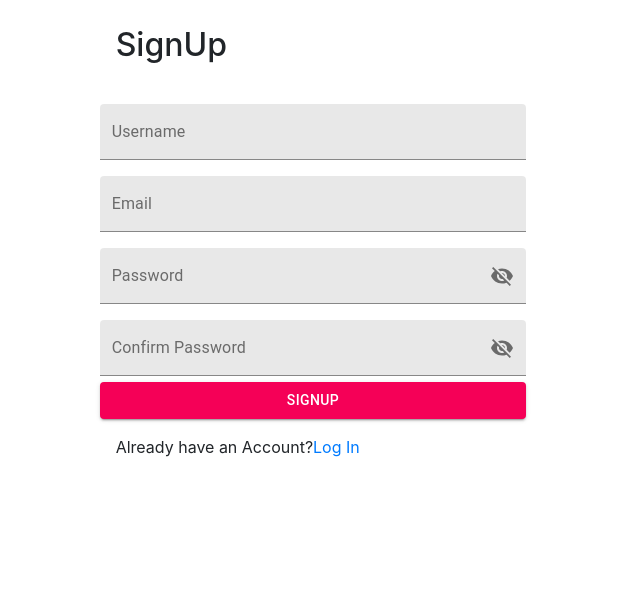
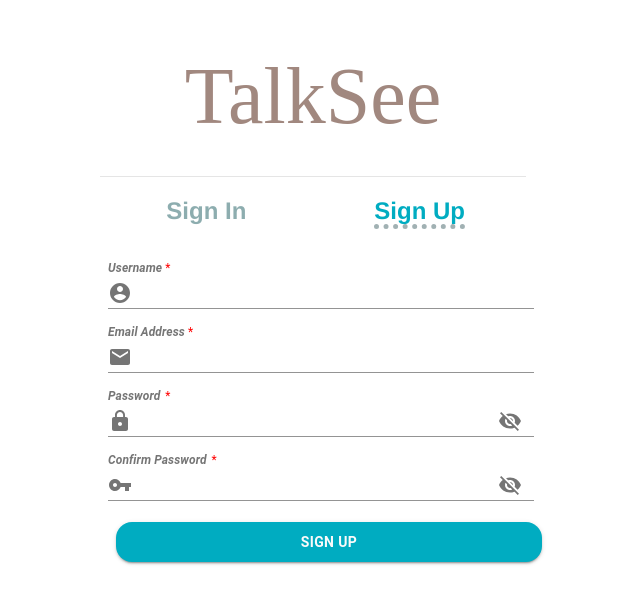
Before and after one commit to Fariha31/TalkSee_ChatApp, a React (Create React App) app in the folder client/: page /signup in a window 1280 px wide. Shown: the top 604 px of the page, without its empty margins (327-967 px from the left). Built offline with nearby package versions, Linux system fonts and the light colour scheme.

Commit message:
2 frontends

```diff
--- a/client/src/components/App.css
+++ b/client/src/components/App.css
@@ -15,24 +15,32 @@
   font-weight: bold;
   text-transform: capitalize;
 }
-/*SignUp Component*/
-.signup-container {
-  height: 100vh;
+
+/*Login+Signup Component*/
+.header {
+  color: #8dadaf;
+  font-size: 1.5rem;
+  font-weight: bold;
+  font-family: Helvetica, sans-serif;
 }
-/*Login Component*/
-.header {
-  color: black;
-  font-size: 2rem;
+.active-header {
+  color: rgb(0, 172, 193);
+  font-weight: bold;
+  text-decoration: none;
+  border-bottom: 5px dotted #a1b1b3;
+  font-size: 1.5rem;
   font-weight: bold;
   font-family: Helvetica, sans-serif;
 }
 .header:hover {
+  text-decoration: none;
+  color: #8dadaf;
+}
+.active-header:hover {
+  text-decoration: none;
   color: rgb(0, 172, 193);
-  font-weight: bold;
-  font-size: 2rem;
-  font-family: Helvetica, sans-serif;
-  text-decoration: none;
 }
+
 .loginbtn:focus {
   outline: none !important;
 }
--- a/client/src/components/LogIn.js
+++ b/client/src/components/LogIn.js
@@ -1,17 +1,23 @@
 import React, { useState, useEffect } from "react";
 import { makeStyles } from "@material-ui/core/styles";
+import clsx from 'clsx';
 import {
   TextField,
   Grid,
   Button,
+  FormControl,
+  Input,
+  InputAdornment,
   FormControlLabel,
-  InputAdornment,
   Checkbox,
-  Typography
+  Typography,
+  IconButton,
+  InputLabel
 } from "@material-ui/core";
-import { grey, cyan} from '@material-ui/core/colors';
+import { grey, cyan, brown} from '@material-ui/core/colors';
 import EmailIcon from '@material-ui/icons/Email';
-import LockIcon from '@material-ui/icons/Lock';
+import VpnKeyIcon from '@material-ui/icons/VpnKey';
+import { Visibility, VisibilityOff } from "@material-ui/icons";
 import { Link, useHistory } from "react-router-dom";
 import isEmail from "validator/lib/isEmail";
 import isEmpty from "validator/lib/isEmpty";
@@ -21,9 +27,13 @@ import { login } from "../api/auth";
 import { authentication, isAuthenticated } from "../clientStorages.js/auth";
 
 const useStyles = makeStyles((theme) => ({
-   margin: {
+   textField: {
     margin: theme.spacing(2),
   },
+  margin:{
+    margin: theme.spacing(2),
+    marginLeft:"0.9rem",
+  }
 }));
 const LogIn = () => {
   const classes = useStyles();
@@ -43,6 +53,20 @@ const LogIn = () => {
     loading: false,
   });
   const { email, password, errorMessage, loading } = values;
+  const handleChange = (prop) => (event) => {
+    setValues({
+      ...values,
+      [prop]: event.target.value,
+      errorMessage: "",
+    });
+  };
+
+  const handleClickShowPassword = () => {
+    setValues({ ...values, showPassword: !values.showPassword });
+  };
+   const handleMouseDownPassword = (event) => {
+    event.preventDefault();
+  };
   const handleTextChange = (evt) => {
     setValues({
       ...values,
@@ -81,32 +105,40 @@ const LogIn = () => {
     }
   };
   const LogInHeader = () => (
-    <Grid container style={{ marginTop: "7rem" ,marginBottom:"2rem"}}>
+    <Grid container >
       <Grid item xs={1} sm={2} xm={5} md={4}></Grid>
       <Grid item xs={10} sm={8} xm={2} md={4}>
-        <Grid container>
-          <Grid item xs={1}></Grid>
-          <Grid item xs={5}>
-            <Link className="header" to="/login">Sign In</Link>
+         <Typography variant="headline" style={{marginBottom:"2rem",
+         marginTop:"3rem",
+         textAlign:"center",
+         fontSize:"5rem",
+         color:brown[300],
+         fontFamily:"Brush Script MT, Brush Script Std, cursive"}}
+          component="h1">TalkSee</Typography>
+        <hr/>
+        <Grid container style={{textAlign:"center"}}>
+          <Grid item xs={6} >
+            <Link className="active-header"  to="/login">Sign In</Link>
           </Grid>
-           <Grid item xs={1}></Grid>
-          <Grid item xs={5}>
+          <Grid item xs={6}>
             <Link className="header" to="/signup">Sign Up</Link>
           </Grid>
 
         </Grid>
-          <hr/>
-           </Grid>
-      <Grid item  xs={1} sm={2} xm={5} md={4}></Grid>
+      </Grid>
+
+    <Grid item  xs={1} sm={2} xm={5} md={4}></Grid>
+
     </Grid>
   );
   const LogInForm = () => (
     <div className="Login-container">
       <Grid container>
-        <Grid item xs={1} sm={2} md={4}></Grid>
-        <Grid item xs={10} sm={8} md={4}>
+        <Grid item xs={1} sm={3} md={4}></Grid>
+        <Grid item xs={10} sm={6} md={4}>
            <TextField
-           className={classes.margin}
+           className={classes.textField}
+           style={{marginTop:"2rem"}}
             label={
               <div>
              <Typography variant="headline" style={{fontWeight:"bold",fontStyle:"italic"  }}> Email Address </Typography>
@@ -127,28 +159,39 @@ const LogIn = () => {
         }}
           />
 
-          <TextField
-        className={classes.margin}
-         label= {
-              <div>
-             <Typography variant="headline" style={{fontWeight:"bold",fontStyle:"italic" }}> Password </Typography>
-             <Typography variant="headline" style={{color:"red"}}>*</Typography>
-                  </div>
-                  }
-            id="password-field"
+         <FormControl className={clsx(classes.margin, classes.textField)} fullWidth>
+         <InputLabel htmlFor="standard-adornment-password">
+             <Typography variant="headline" style={{fontWeight:"bold",fontStyle:"italic"  }}> Password</Typography>
+             <Typography variant="headline" style={{color:"red",marginLeft:"0.4rem"}}>*</Typography>
+         </InputLabel>
+                    <Input
+            id="standard-adornment-password"
+            type={values.showPassword ? 'text' : 'password'}
             name="password"
             value={values.password}
-             type="password"
-            fullWidth
-            onChange={handleTextChange}
-        InputProps={{
-          startAdornment: (
+            onChange={handleChange('password')}
+
+          startAdornment= {
             <InputAdornment position="start">
-             <LockIcon style={{ color: grey[600] }}/>
+             <VpnKeyIcon style={{ color: grey[600] }}/>
             </InputAdornment>
-          ),
-        }}
-         />
+          }
+
+            endAdornment={
+              <InputAdornment position="end">
+                <IconButton
+                  aria-label="toggle password visibility"
+                  onClick={handleClickShowPassword}
+                  onMouseDown={handleMouseDownPassword}
+                >
+                  {values.showPassword ? <Visibility /> : <VisibilityOff />}
+                </IconButton>
+              </InputAdornment>
+            }
+          />
+        </FormControl>
+
+
 
             <Button
              style={{ color: grey[50],
@@ -166,18 +209,18 @@ const LogIn = () => {
             Sign In
           </Button>
 
-          <hr/>
+          <hr style={{ marginLeft:"1rem"}}/>
           <FormControlLabel
           style={{ marginLeft: "0.2rem"}}
           value="end"
           control={<Checkbox color="primary" />}
           label={
-             <Typography variant="headline" style ={{fontSize:"0.9rem"  ,marginRight:"0rem"}} > Forgot Password? </Typography>
+             <Typography variant="headline" style ={{fontSize:"0.9rem"}} > Forgot Password? </Typography>
                   }
           labelPlacement="end"
           />
         </Grid>
-        <Grid item xs={1} sm={2} md={4}></Grid>
+        <Grid item xs={1} sm={3} md={4}></Grid>
       </Grid>
     </div>
   );
--- a/client/src/components/SignUp.js
+++ b/client/src/components/SignUp.js
@@ -1,15 +1,22 @@
 import React, { useState, useEffect } from "react";
+import clsx from 'clsx';
 import {
   TextField,
   Grid,
   Button,
-  FilledInput,
   InputAdornment,
   InputLabel,
   FormControl,
+  Input,
   IconButton,
+  Typography,
 } from "@material-ui/core";
+import EmailIcon from '@material-ui/icons/Email';
+import LockIcon from '@material-ui/icons/Lock';
+import AccountCircleIcon from '@material-ui/icons/AccountCircle';
+import VpnKeyIcon from '@material-ui/icons/VpnKey';
 import { Link, useHistory } from "react-router-dom";
+import { grey, cyan, brown} from '@material-ui/core/colors';
 import isEmail from "validator/lib/isEmail";
 import isEmpty from "validator/lib/isEmpty";
 import equals from "validator/lib/equals";
@@ -21,17 +28,15 @@ import { signup } from "../api/auth";
 import { isAuthenticated } from "../clientStorages.js/auth";
 
 const useStyles = makeStyles((theme) => ({
-  heading: {
-    fontStyle: "cursive",
-    color: "secondary",
-    padding: "1rem",
+
+  textfield: {
+     margin: theme.spacing(1),
   },
-  textfield: {
-    marginTop: theme.spacing(2),
-  },
-  SignUpbtn: {
-    marginTop: "0.4rem",
-  },
+  margin:{
+    margin: theme.spacing(1),
+    marginLeft:"0.5rem",
+  }
+
 }));
 const SignUp = () => {
   const classes = useStyles();
@@ -74,9 +79,7 @@ const SignUp = () => {
   const handleClickShowPassword = () => {
     setValues({ ...values, showPassword: !values.showPassword });
   };
-  const handleClickShowPassword1 = () => {
-    setValues({ ...values, showPassword1: !values.showPassword1 });
-  };
+
   const handleMouseDownPassword = (event) => {
     event.preventDefault();
   };
@@ -129,61 +132,107 @@ const SignUp = () => {
     }
   };
   const SignUpHeader = () => (
-    <Grid container style={{ marginTop: "0.6rem" }}>
-      <Grid item xm={5} md={4}></Grid>
-      <Grid item xm={2} md={4}>
-        <h2 className={classes.heading}>SignUp</h2>
+    <Grid container >
+      <Grid item xs={1} sm={2} xm={5} md={4}></Grid>
+      <Grid item xs={10} sm={8} xm={2} md={4}>
+         <Typography variant="headline" style={{marginBottom:"2rem",
+         marginTop:"3rem",
+         textAlign:"center",
+         fontSize:"5rem",
+         color:brown[300],
+         fontFamily:"Brush Script MT, Brush Script Std, cursive"}}
+          component="h1">TalkSee</Typography>
+        <hr/>
+        <Grid container style={{textAlign:"center"}}>
+          <Grid item xs={6} >
+            <Link className="header"  to="/login">Sign In</Link>
           </Grid>
-      <Grid item xm={5} md={4}></Grid>
+          <Grid item xs={6}>
+            <Link className="active-header" to="/signup">Sign Up</Link>
+          </Grid>
+
+        </Grid>
+      </Grid>
+
+    <Grid item  xs={1} sm={2} xm={5} md={4}></Grid>
+
     </Grid>
   );
   const SignUpForm = () => (
     <div className="signup-container">
       <Grid container>
-        <Grid item xs={1} md={4}></Grid>
-        <Grid item xs={10} md={4}>
+        <Grid item xs={1} sm={3} md={4}></Grid>
+        <Grid item xs={10} sm ={6} md={4}>
           <TextField
             className={classes.textfield}
             id="filled-start-adornment"
+             style={{marginTop:"2rem"}}
             value={values.username}
-            label="Username"
+            label= {
+              <div>
+             <Typography variant="headline" style={{fontWeight:"bold",fontStyle:"italic"  }}> Username </Typography>
+             <Typography variant="headline" style={{color:"red"}}>*</Typography>
+                  </div>
+            }
             name="username"
-            variant="filled"
+
             fullWidth
             onChange={handleTextChange}
+             InputProps={{
+          startAdornment: (
+            <InputAdornment position="start">
+             <AccountCircleIcon style={{ color: grey[600] }}/>
+            </InputAdornment>
+          ),
+        }}
           />
           <TextField
             className={classes.textfield}
-            label="Email"
+            label= {
+              <div>
+             <Typography variant="headline" style={{fontWeight:"bold",fontStyle:"italic" }}> Email Address </Typography>
+             <Typography variant="headline" style={{color:"red"  }}>*</Typography>
+                  </div>
+            }
             id="filled-start-adornment1"
+
             name="email"
             value={values.email}
             fullWidth
-            variant="filled"
             onChange={handleTextChange}
+             InputProps={{
+          startAdornment: (
+            <InputAdornment position="start">
+             <EmailIcon style={{ color: grey[600] }}/>
+            </InputAdornment>
+          ),
+        }}
           />
-          <FormControl variant="filled" fullWidth noValidate>
-            <InputLabel
-              style={{ padding: "1rem", paddingLeft: "0" }}
-              htmlFor="filled-adornment-password"
-            >
-              Password
+
+        <FormControl className={clsx(classes.margin, classes.textField)} fullWidth>
+         <InputLabel htmlFor="standard-adornment-password">
+             <Typography variant="headline" style={{fontWeight:"bold",fontStyle:"italic"  }}> Password</Typography>
+             <Typography variant="headline" style={{color:"red",marginLeft:"0.4rem" }}>*</Typography>
          </InputLabel>
-            <FilledInput
-              id="filled-adornment-password"
+                    <Input
+            id="standard-adornment-password"
+            type={values.showPassword ? 'text' : 'password'}
             name="password"
-              type={values.showPassword ? "text" : "password"}
-              fullWidth
-              className={classes.textfield}
             value={values.password}
-              onChange={handleChange("password")}
+            onChange={handleChange('password')}
+
+          startAdornment= {
+            <InputAdornment position="start">
+             <LockIcon style={{ color: grey[600] }}/>
+            </InputAdornment>
+          }
+
             endAdornment={
               <InputAdornment position="end">
                 <IconButton
                   aria-label="toggle password visibility"
                   onClick={handleClickShowPassword}
                   onMouseDown={handleMouseDownPassword}
-                    edge="end"
                 >
                   {values.showPassword ? <Visibility /> : <VisibilityOff />}
                 </IconButton>
@@ -191,50 +240,54 @@ const SignUp = () => {
             }
           />
         </FormControl>
-          <FormControl variant="filled" fullWidth noValidate>
-            <InputLabel
-              style={{ padding: "1rem", paddingLeft: "0" }}
-              htmlFor="filled-adornment-password"
-            >
-              Confirm Password
+
+          <FormControl className={clsx(classes.margin, classes.textField)} fullWidth>
+                 <InputLabel htmlFor="standard-adornment-password">
+             <Typography variant="headline" style={{fontWeight:"bold",fontStyle:"italic"  }}> Confirm Password</Typography>
+             <Typography variant="headline" style={{color:"red",marginLeft:"0.4rem" }}>*</Typography>
          </InputLabel>
-            <FilledInput
-              id="filled-adornment-confirmPassword"
+           <Input
+            id="standard-adornment-confirmPassword"
+            type={values.showPassword ? 'text' : 'password'}
             name="confirmPassword"
-              type={values.showPassword1 ? "text" : "password"}
-              fullWidth
-              className={classes.textfield}
             value={values.confirmPassword}
-              onChange={handleChange("confirmPassword")}
+            onChange={handleChange('confirmPassword')}
+             startAdornment= {
+            <InputAdornment position="start">
+             <VpnKeyIcon style={{ color: grey[600] }}/>
+            </InputAdornment>
+          }
             endAdornment={
               <InputAdornment position="end">
                 <IconButton
                   aria-label="toggle password visibility"
-                    onClick={handleClickShowPassword1}
+                  onClick={handleClickShowPassword}
                   onMouseDown={handleMouseDownPassword}
-                    edge="end"
                 >
-                    {values.showPassword1 ? <Visibility /> : <VisibilityOff />}
+                  {values.showPassword ? <Visibility /> : <VisibilityOff />}
                 </IconButton>
               </InputAdornment>
             }
           />
         </FormControl>
+
          <Button
-            className={classes.SignUpbtn}
+             style={{ color: grey[50],
+              backgroundColor:cyan[600],
+              fontWeight:"bold",
+              borderRadius:"1rem" ,
+              marginTop: "0.8rem",
+              padding: "0.5rem",
+              marginLeft:"1rem" }}
+            className= "loginbtn"
             variant="contained"
-            color="secondary"
             fullWidth
             onClick={Register}
           >
-            SignUp
+            Sign Up
           </Button>
-          <p style={{ padding: "1rem" }}>
-            Already have an Account?
-            <Link to="/login">Log In</Link>
-          </p>
         </Grid>
-        <Grid item xs={1} md={4}></Grid>
+        <Grid item xs={1} sm={3} md={4}></Grid>
       </Grid>
     </div>
   );
```
Also changed, not shown: client/public/bg2.jpg (added), 1 other file (tests, documents, lock files or other folders). Lines whose indentation alone changed are shown as unchanged.
